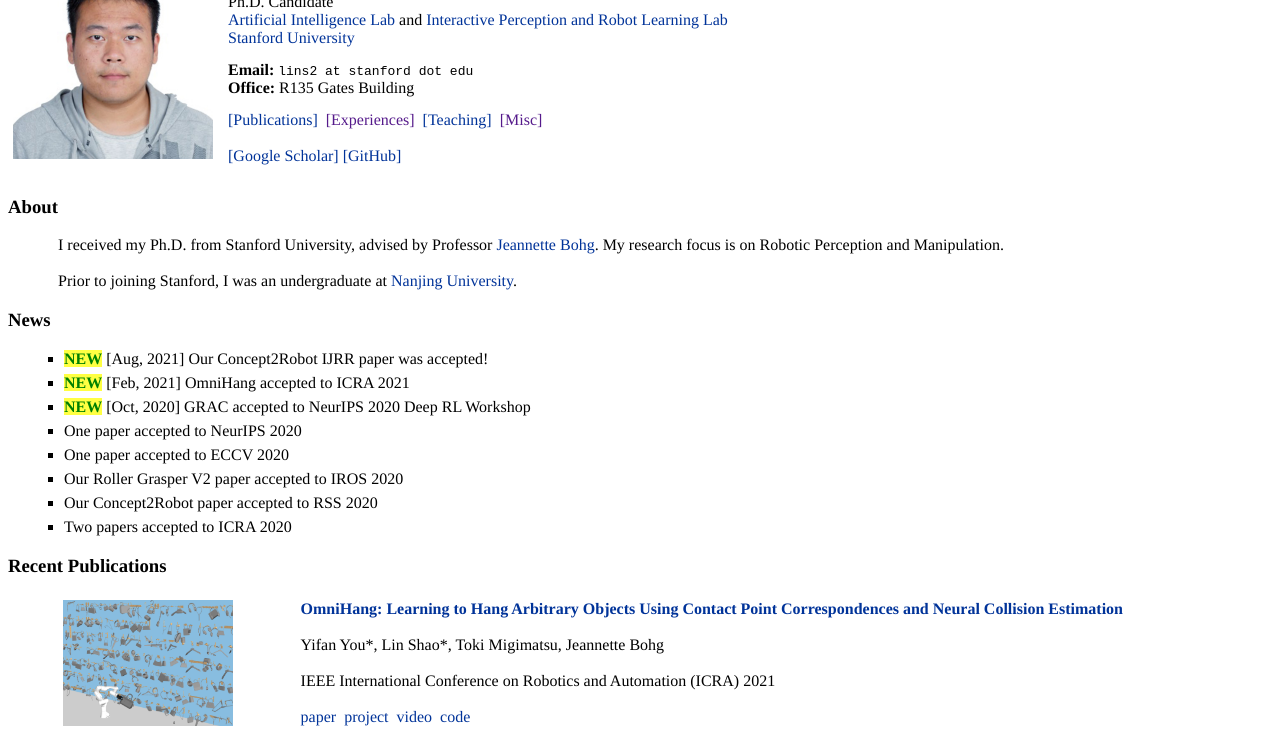
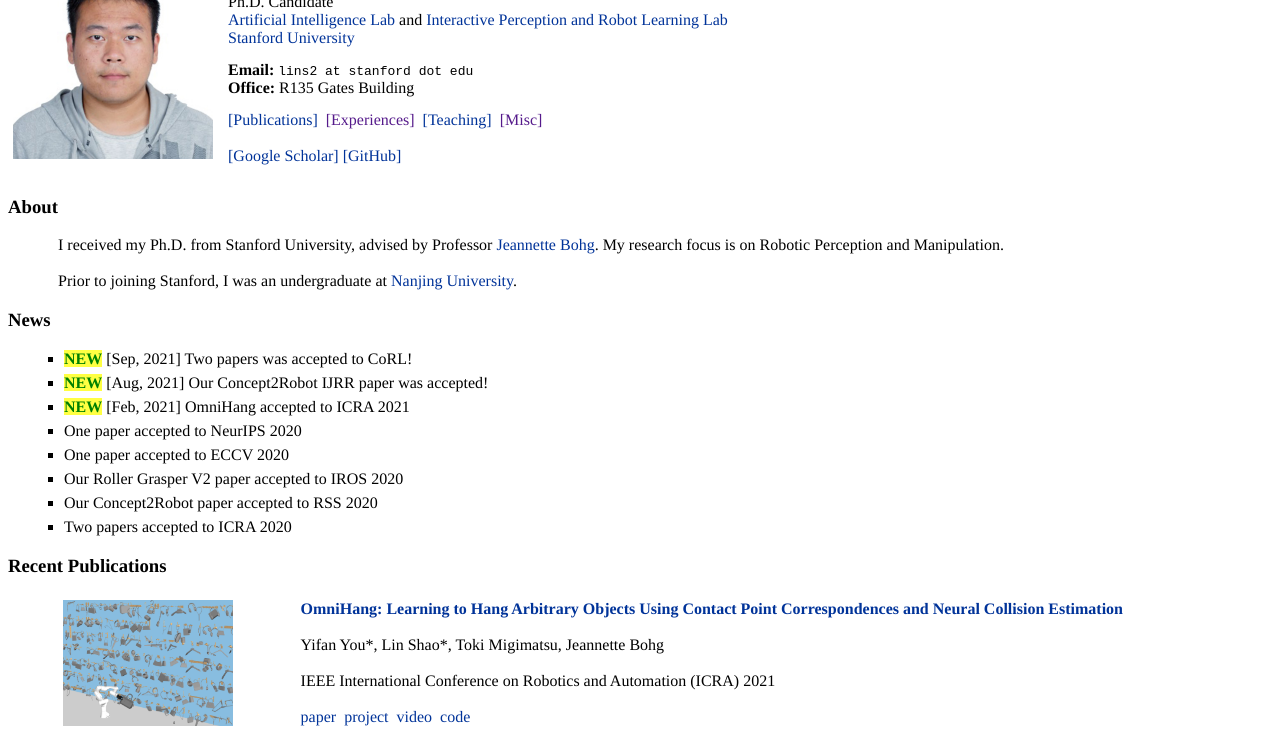
Before and after one commit to linsats/linsats.github.io, a plain HTML site: page index.html in a window 1280 px wide. Shown: the part 68-800 px from the top of the page. Drawn offline with Linux system fonts and the light colour scheme.

Commit message:
udpate dindex

```diff
--- a/index.html
+++ b/index.html
@@ -57,9 +57,9 @@ Prior to joining Stanford,  I was an undergraduate at <a href="https://www.nju.e
 <h3>News</h3>
 <div class="section">
 <ul>
+<li> <b style="color: green; background-color: #ffff42">NEW</b> [Sep, 2021] Two papers was accepted to CoRL!
 <li> <b style="color: green; background-color: #ffff42">NEW</b> [Aug, 2021] Our Concept2Robot IJRR paper was accepted!
 <li> <b style="color: green; background-color: #ffff42">NEW</b> [Feb, 2021] OmniHang accepted to ICRA 2021
-<li> <b style="color: green; background-color: #ffff42">NEW</b> [Oct, 2020] GRAC accepted to NeurIPS 2020 Deep RL Workshop
 <li> One paper accepted to NeurIPS 2020
 <li> One paper accepted to ECCV 2020
 <li> Our Roller Grasper V2 paper accepted to IROS 2020
```
